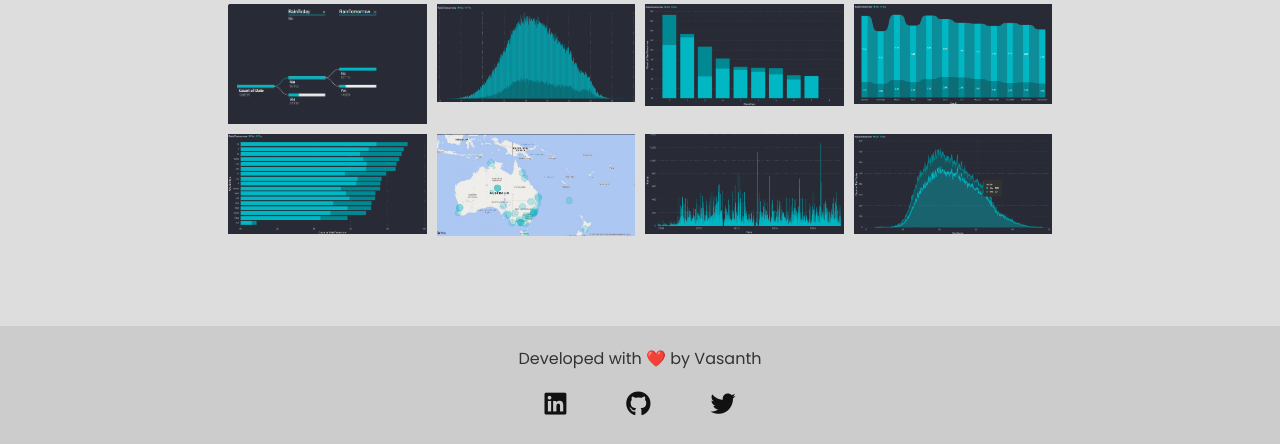
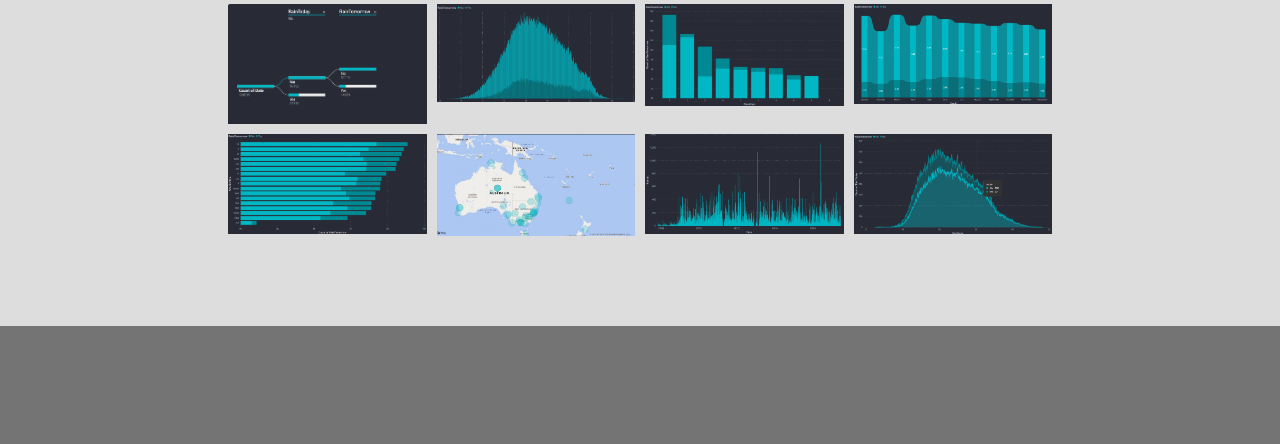
Before and after one commit to bhatt098/rain-fall-prediction, a Flask app: page / in a window 1280 px wide. Shown: the part 2500-2944 px from the top of the page. After the commit the page ends 2826 px from the top, so only its background shows below. Run offline with Flask 2, Linux system fonts and the light colour scheme; parts of the project's set-up code (start-up, migrations or seed data) failed here and were passed over; some libraries are stand-ins or nearby versions.

Commit message:
Update index.html

```diff
--- a/template/index.html
+++ b/template/index.html
@@ -85,16 +85,7 @@
 
 
 
-    <footer>
-      <p>
-        Developed with ❤️ by Vasanth
-      </p>
-      <div class="media-icons">
-        <a href="https://www.linkedin.com/in/vasanth-p-90826218b/"><i class="fab fa-linkedin"></i></a>
-        <a href="https://github.com/Vasanthengineer4949"><i class="fab fa-github"></i></a>
-        <a href="https://twitter.com/V51430"><i class="fab fa-twitter"></i></a>
-      </div>
-    </footer>
+
 
   </body>
 </html>
```
